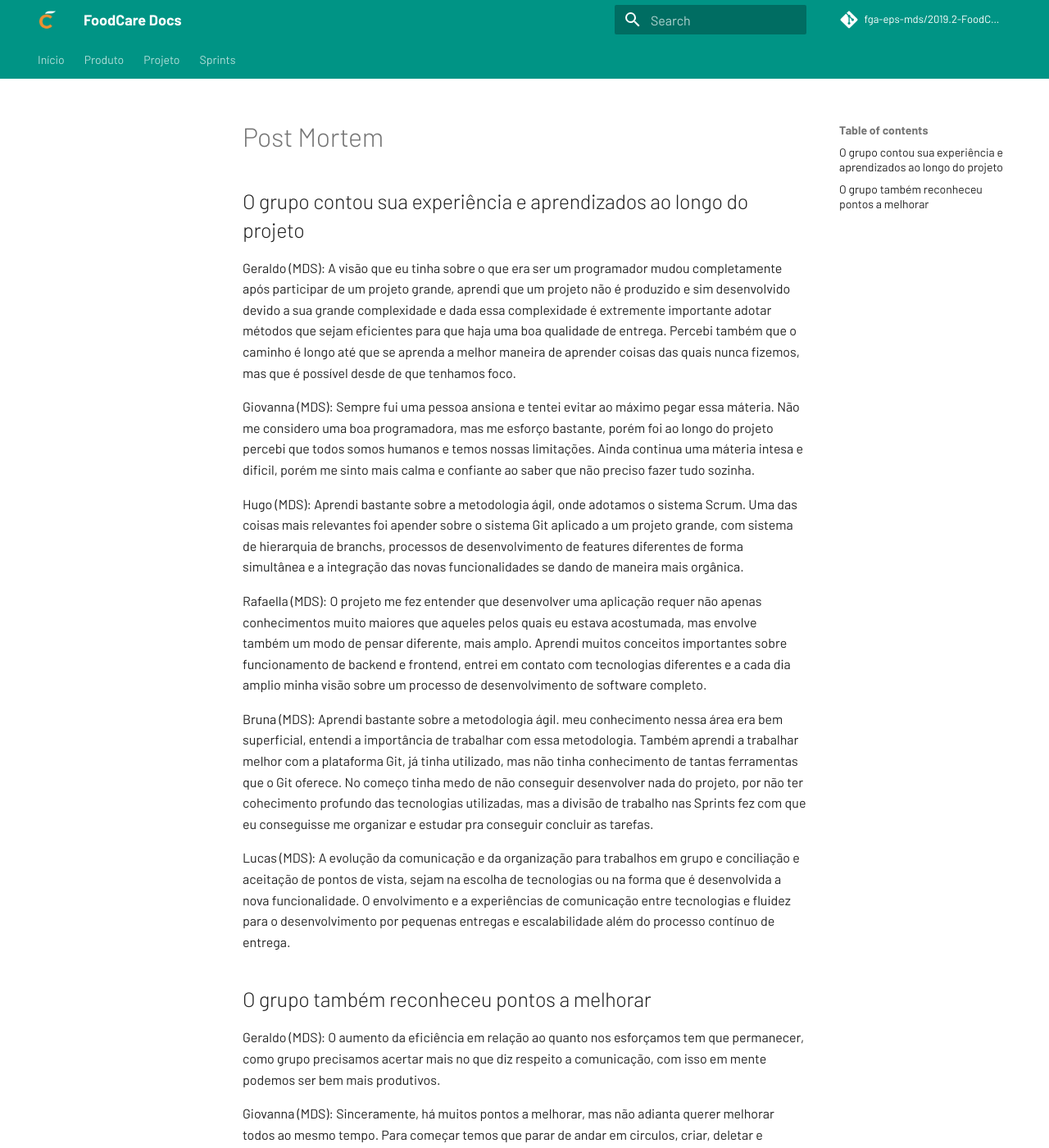
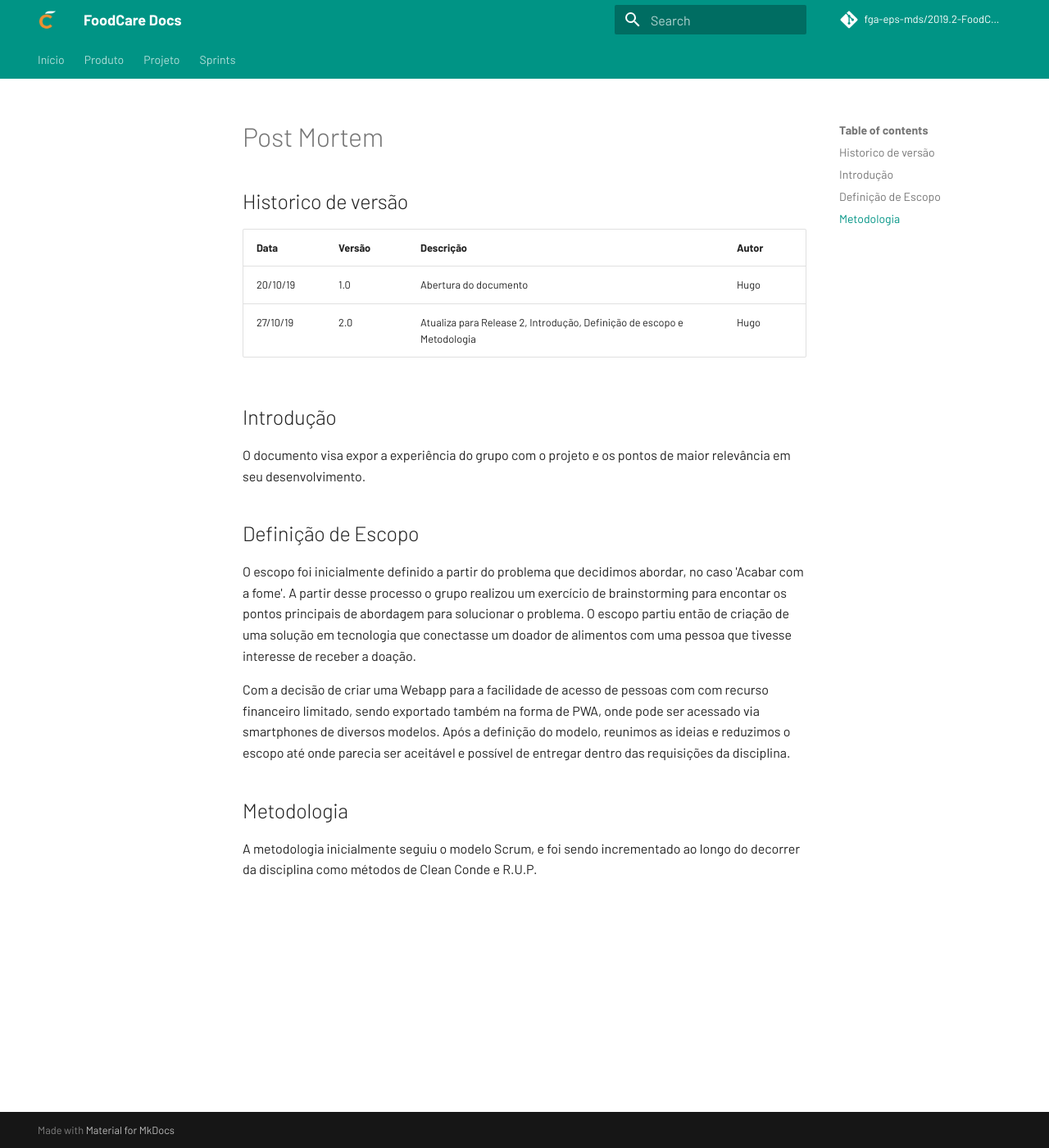
Before and after one commit to fga-eps-mds/2019.2-FoodCare, an MkDocs documentation site: the page built from docs/produto/post-mortem.md, in a window 1280 px wide and 1400 px high. Shown: the whole window at 82% size. Built offline with MkDocs 1.6.1 and Material for MkDocs 9.7.7, drawn with Linux system fonts in a browser that asks for light colours; comment, search, counter and statistics services are not loaded; some of the changed text lies outside the part shown.

Commit message:
Atualiza Post-mortem para a Release 2

```diff
--- a/docs/produto/post-mortem.md
+++ b/docs/produto/post-mortem.md
@@ -1,31 +1,26 @@
 # Post Mortem
 
-## O grupo contou sua experiência e aprendizados ao longo do projeto
+## Historico de versão
 
-Geraldo (MDS): A visão que eu tinha sobre o que era ser um programador mudou completamente após participar de um projeto grande, aprendi que um projeto não é produzido e sim desenvolvido devido a sua grande complexidade e dada essa complexidade é extremente importante adotar métodos que sejam eficientes para que haja uma boa qualidade de entrega. Percebi também que o caminho é longo até que se aprenda a melhor maneira de aprender coisas das quais nunca fizemos, mas que é possível desde de que tenhamos foco.
+ Data | Versão | Descrição | Autor
+ ---- | ------ | --------- | -----
+20/10/19 | 1.0 | Abertura do documento | Hugo
+27/10/19 | 2.0 | Atualiza para Release 2, Introdução, Definição de escopo e Metodologia | Hugo
 
-Giovanna (MDS): Sempre fui uma pessoa ansiona e tentei evitar ao máximo pegar essa máteria. Não me considero uma boa programadora, mas me esforço bastante, porém foi ao longo do projeto percebi que todos somos humanos e temos nossas limitações. Ainda continua uma máteria intesa e dificil, porém me sinto mais calma e confiante ao saber que não preciso fazer tudo sozinha.
+## Introdução
 
-Hugo (MDS): Aprendi bastante sobre a metodologia ágil, onde adotamos o sistema Scrum. Uma das coisas mais relevantes foi apender sobre o sistema Git aplicado a um projeto grande, com sistema de hierarquia de branchs, processos de desenvolvimento de features diferentes de forma simultânea e a integração das novas funcionalidades se dando de maneira mais orgânica.
+O documento visa expor a experiência do grupo com o projeto
+e os pontos de maior relevância em seu desenvolvimento.
 
-Rafaella (MDS): O projeto me fez entender que desenvolver uma aplicação requer não apenas conhecimentos muito maiores que aqueles pelos quais eu estava acostumada, mas envolve também um modo de pensar diferente, mais amplo. Aprendi muitos conceitos importantes sobre funcionamento de backend e frontend, entrei em contato com tecnologias diferentes e a cada dia amplio minha visão sobre um processo de desenvolvimento de software completo.
+## Definição de Escopo
 
-Bruna (MDS): Aprendi bastante sobre a metodologia ágil. meu conhecimento nessa área era bem superficial, entendi a importância de trabalhar com essa metodologia. Também aprendi a trabalhar melhor com a plataforma Git, já tinha utilizado, mas não tinha conhecimento de tantas ferramentas que o Git oferece.
-No começo tinha medo de não conseguir desenvolver nada do projeto, por não ter cohecimento profundo das tecnologias utilizadas, mas a divisão de trabalho nas Sprints fez com que eu conseguisse me organizar e estudar pra conseguir concluir as tarefas.
+O escopo foi inicialmente definido a partir do problema que decidimos abordar, no caso 'Acabar com a fome'.
+A partir desse processo o grupo realizou um exercício de brainstorming para encontar os pontos principais de
+abordagem para solucionar o problema. O escopo partiu então de criação de uma solução em tecnologia que
+conectasse um doador de alimentos com uma pessoa que tivesse interesse de receber a doação.
 
-Lucas (MDS): A evolução da comunicação e da organização para trabalhos em grupo e conciliação e aceitação de pontos de vista, sejam na escolha de tecnologias ou na forma que é desenvolvida a nova funcionalidade. O envolvimento e a experiências de comunicação entre tecnologias e fluidez para o desenvolvimento por pequenas entregas e escalabilidade além do processo contínuo de entrega.
+Com a decisão de criar uma Webapp para a facilidade de acesso de pessoas com com recurso financeiro limitado, sendo exportado também na forma de PWA, onde pode ser acessado via smartphones de diversos modelos. Após a definição do modelo, reunimos as ideias e reduzimos o escopo até onde parecia ser aceitável e possível de entregar dentro das requisições da disciplina.
 
+## Metodologia
 
-## O grupo também reconheceu pontos a melhorar
-
-Geraldo (MDS): O aumento da eficiência em relação ao quanto nos esforçamos tem que permanecer, como grupo precisamos acertar mais no que diz respeito a comunicação, com isso em mente podemos ser bem mais produtivos.
-
-Giovanna (MDS): Sinceramente, há muitos pontos a melhorar, mas não adianta querer melhorar todos ao mesmo tempo. Para começar temos que parar de andar em circulos, criar, deletar e adicionar novamente o que foi deletado isso só atrapalha o nosso desempenho.
-
-Hugo (MDS): Desenvolver as tarefas de forma mais fracionada e constante, evitando o modo 'cascata' de trabalho. Entender melhor cada ponto do processo, o que cada peça contribui no sistema inteiro, como a comunicação das ferramentas entre si usadas nesse projeto.
-
-Rafaella (MDS): É difícil aprender tantas novas tecnologias ao mesmo tempo em que se desenvolve algo, de forma que aprender a ler as documentações é uma habilidade muito importante e que precisamos aprimorar. É preciso também ter uma visão melhor sobre como integrar cada parte do projeto.
-
-Bruna (MDS): A comunicação pode ser melhorada. Precisamos retomar o foco, voltar a nos esforçar para conseguir finalizar o código e dar início aos testes. Também é importante pensar, enquanto desenvolvemos o código, na melhor forma de otimizá-lo. Tentar otimizar o código não é andar em círculos.
-
-Lucas (MDS): A maturidade do grupo em relação as responsabilidades e o entendimento de que uma parte depende da outra para ser concluida ou para funcionar. A separação e organização de atividades privadas para a conciliação com a disciplina além de compromisso com a pontualidade das entregas.
+A metodologia inicialmente seguiu o modelo Scrum, e foi sendo incrementado ao longo do decorrer da disciplina como métodos de Clean Conde e R.U.P.
```
